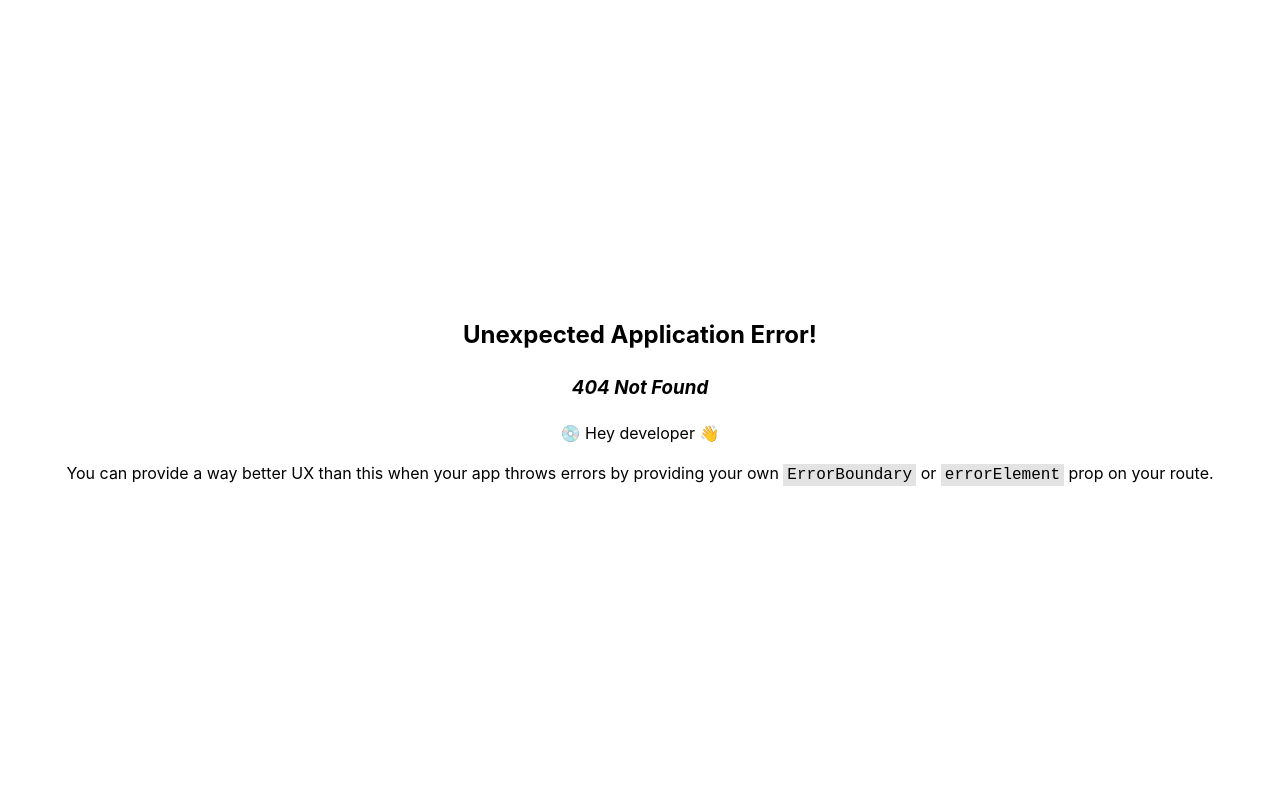
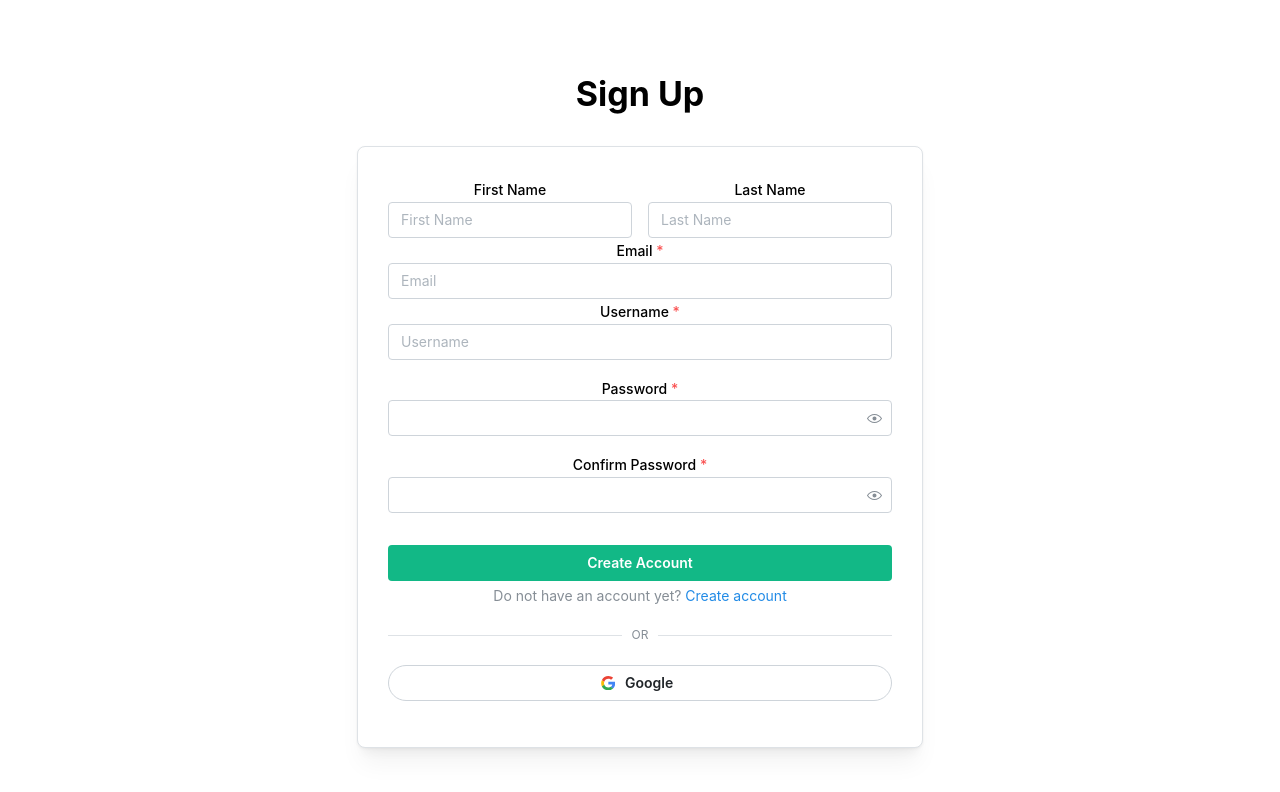
Before and after one commit to cjarquio/ilocano, a React (Vite) app in the folder lets-speak-ilocano/: page /register in a window 1280 px wide. Before the commit this address had no page. Shown: the top 792 px of the page. Built offline with nearby package versions, Linux system fonts and the light colour scheme.

Commit message:
Create Registration page

```diff
--- a/lets-speak-ilocano/src/Components/Pages/Landing/Landing.tsx
+++ b/lets-speak-ilocano/src/Components/Pages/Landing/Landing.tsx
@@ -25,6 +25,7 @@ export const Landing = () => {
               size="md"
               fullWidth
               className={classes.control}
+              onClick={() => navigate("/register")}
             >
               Get Started
             </Button>
--- a/lets-speak-ilocano/src/Components/Pages/Login/Login.tsx
+++ b/lets-speak-ilocano/src/Components/Pages/Login/Login.tsx
@@ -21,7 +21,7 @@ export default function Login() {
         Welcome back to Agsarita Tayo!
       </Title>
 
-      <Paper withBorder shadow="md" p={30} mt={30} radius="md">
+      <Paper withBorder shadow="md" p={"xl"} mt={30} radius="md">
         <Group grow mb="md" mt="md">
           <GoogleButton radius="xl">Google</GoogleButton>
         </Group>
--- /dev/null
+++ b/lets-speak-ilocano/src/Components/Pages/Registration/Registration.module.css
@@ -0,0 +1,4 @@
+.title {
+  font-family: Greycliff CF, var(--mantine-font-family);
+  font-weight: 900;
+}
--- /dev/null
+++ b/lets-speak-ilocano/src/Components/Pages/Registration/Registration.tsx
@@ -0,0 +1,48 @@
+import {
+  TextInput,
+  PasswordInput,
+  Paper,
+  Title,
+  Container,
+  Group,
+  Button,
+  Divider,
+  Text,
+  Anchor,
+} from "@mantine/core";
+import { GoogleButton } from "../../Icons/GoogleButton";
+import classes from "./Registration.module.css";
+
+export default function Register() {
+  return (
+    <Container w={"100%"} my={40}>
+      <Title ta="center" className={classes.title}>
+        Sign Up
+      </Title>
+
+      <Paper withBorder shadow="md" p={30} mt={30} radius="md">
+        <Group grow>
+          <TextInput label="First Name" placeholder="First Name" />
+          <TextInput label="Last Name" placeholder="Last Name" />
+        </Group>
+        <TextInput label="Email" placeholder="Email" required />
+        <TextInput label="Username" placeholder="Username" required />
+        <PasswordInput label="Password" required mt="md" />
+        <PasswordInput label="Confirm Password" required mt="md" />
+        <Button fullWidth color="teal" mt="xl">
+          Create Account
+        </Button>
+        <Text c="dimmed" size="sm" ta="center" mt={5}>
+          Do not have an account yet?{" "}
+          <Anchor size="sm" component="button">
+            Create account
+          </Anchor>
+        </Text>
+        <Divider label="OR" labelPosition="center" my="lg" />
+        <Group grow mb="md" mt="md">
+          <GoogleButton radius="xl">Google</GoogleButton>
+        </Group>
+      </Paper>
+    </Container>
+  );
+}
--- /dev/null
+++ b/lets-speak-ilocano/src/Components/Pages/Registration/index.tsx
@@ -0,0 +1 @@
+export {default} from './Registration'
--- a/lets-speak-ilocano/src/Components/Router/Router.tsx
+++ b/lets-speak-ilocano/src/Components/Router/Router.tsx
@@ -1,6 +1,7 @@
 import { createBrowserRouter } from "react-router-dom";
 import Landing from "../Pages/Landing";
 import Login from "../Pages/Login";
+import Register from "../Pages/Registration";
 
 export const router = createBrowserRouter([
   {
@@ -11,4 +12,8 @@ export const router = createBrowserRouter([
     path: "/login",
     element: <Login />,
   },
+  {
+    path: "/register",
+    element: <Register />,
+  },
 ]);
```
